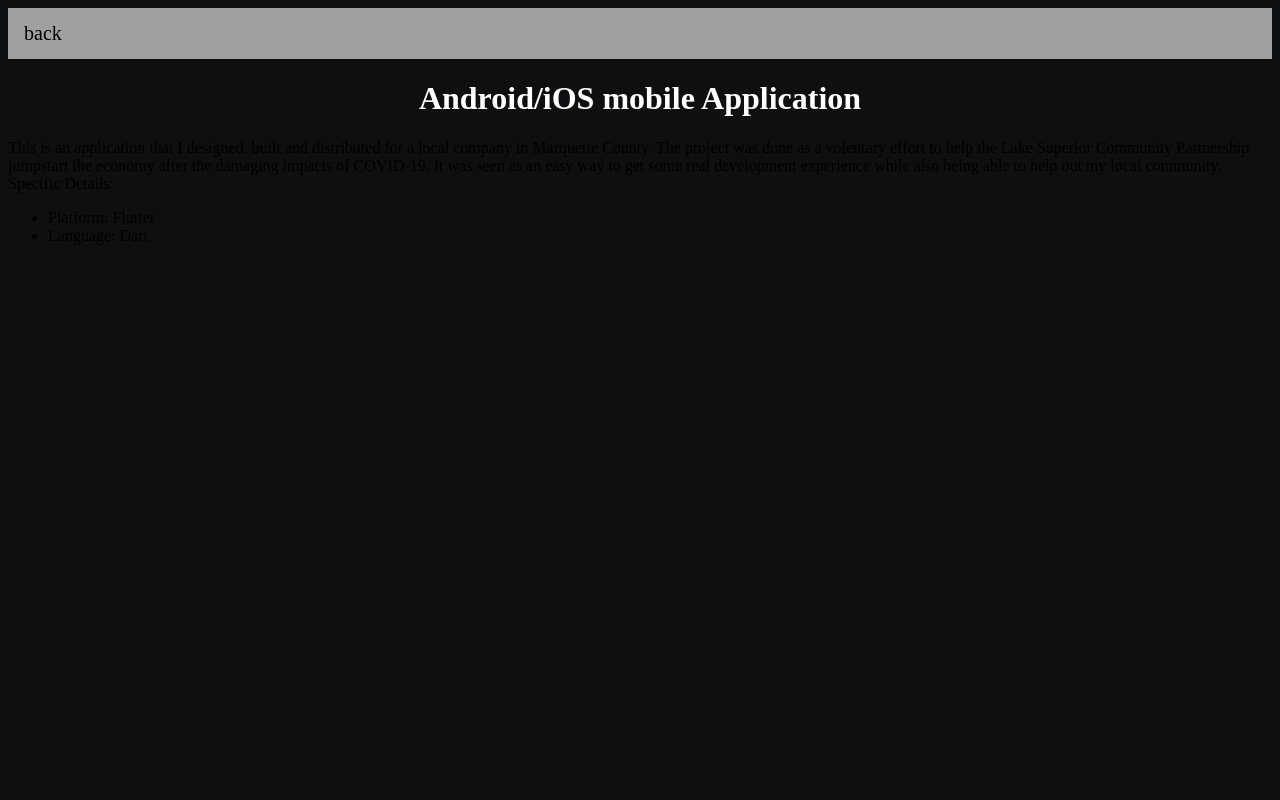
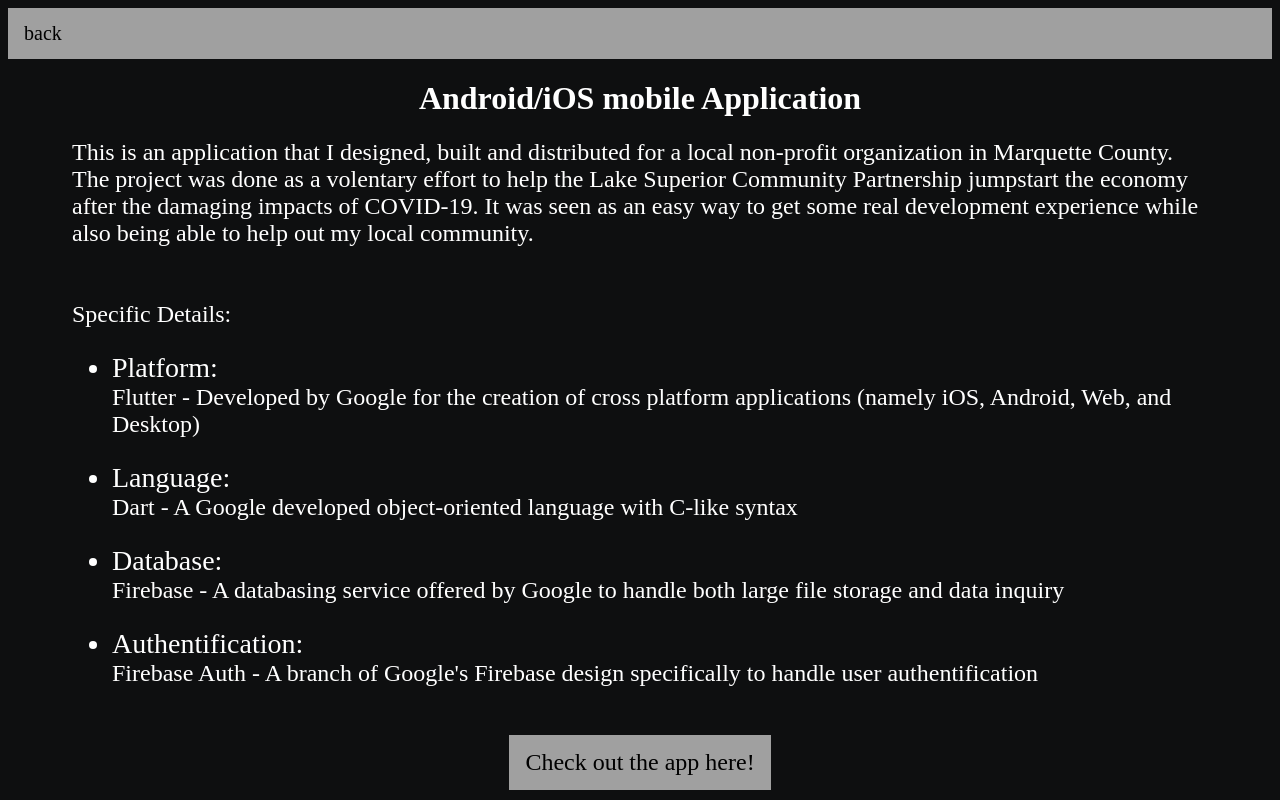
Before and after one commit to brettannelin/brettannelin.github.io, a plain HTML site: page projects/project1.html in a window 1280 px wide. Drawn offline with Linux system fonts and the light colour scheme; files that its build step writes are made by us from their sources.

Commit message:
added link to app kind of

```diff
--- a/projects/project1.html
+++ b/projects/project1.html
@@ -1,28 +1,41 @@
 <!DOCTYPE html>
 <html>
 <head>
-  <link rel="stylesheet" href="styles.css">
+  <link rel="stylesheet" href="../styles.css">
 </head>
 
 
 <div class="topnav">
-    <a href="projects.html">back</a>
+    <a href="../projects.html">back</a>
 </div>
 
 <body class="home">
 
     <h1>Android/iOS mobile Application </h1>
-    <body class="middleText">
-        This is an application that I designed, built and distributed for a local company in Marquette County.
-        The project was done as a volentary effort to help the Lake Superior Community Partnership jumpstart the
-        economy after the damaging impacts of COVID-19. It was seen as an easy way to get some real development
-        experience while also being able to help out my local community.
+    <div  class="middleText">
+        <body>
+            This is an application that I designed, built and distributed for a local non-profit organization in Marquette County.
+            The project was done as a volentary effort to help the Lake Superior Community Partnership jumpstart the
+            economy after the damaging impacts of COVID-19. It was seen as an easy way to get some real development
+            experience while also being able to help out my local community. <br><br><br>
 
-        Specific Details:
-        <ul>
-            <li>Platform: Flutter</li>
-            <li>Language: Dart</li>
-        </ul>
-    </body>
+            Specific Details:
+            <ul>
+                <li class='topic'>Platform:</li>
+                <li class='desc'> Flutter - Developed by Google for the creation of cross platform applications (namely iOS, Android, Web, and Desktop)</li>
+                <li class='topic'>Language:</li>
+                <li class='desc'> Dart - A Google developed object-oriented language with C-like syntax</li>
+                <li class='topic'>Database:</li>
+                <li class='desc'> Firebase - A databasing service offered by Google to handle both large file storage and data inquiry</li>
+                <li class='topic'>Authentification:</li>
+                <li class='desc'> Firebase Auth - A branch of Google's Firebase design specifically to handle user authentification</li>
+            </ul>
+
+            <div class="linkInfo">
+                <a href="https://appadvice.com/app/love-on-local-marquette-co/1525262823" target="_blank">Check out the app here!</a>
+            </div>
+
+        </body>
+    </div>
 
 </body>
--- a/styles.css
+++ b/styles.css
@@ -68,7 +68,47 @@
     color: black;
 }
 
+/* other */
+
 h1 {
     color: white;
     text-align: center;
 }
+
+.middleText  {
+    color: white;
+    padding-left: 4rem;
+    padding-right: 4rem;
+    font-size: 1.5rem;
+}
+
+.topic {
+    font-size: 1.75rem;
+
+}
+
+.desc {
+    font-size: 1.5rem;
+    list-style-type: none;
+    padding-bottom: 1.5rem;
+}
+
+.linkInfo {
+    display: table;
+    margin: 0 auto;
+}
+
+.linkInfo a {
+    float: left;
+    color: black;
+    text-align: center;
+    padding: 14px 16px;
+    text-decoration: none;
+    font-size: 1.5rem;
+    background-color: var(--forthColor);
+}
+
+.linkInfo a:hover {
+    background-color: black;
+    color: rgb(122, 252, 144);
+}
```
Also changed, not shown: projects.html (+1 -1 lines).
